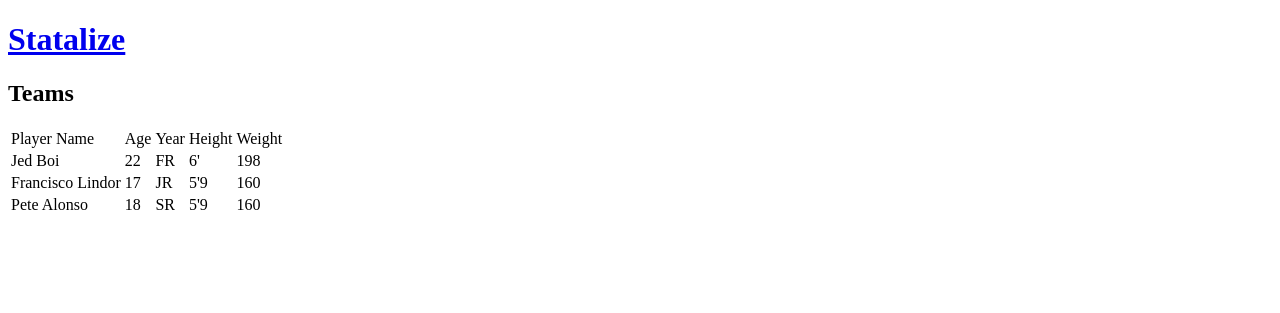
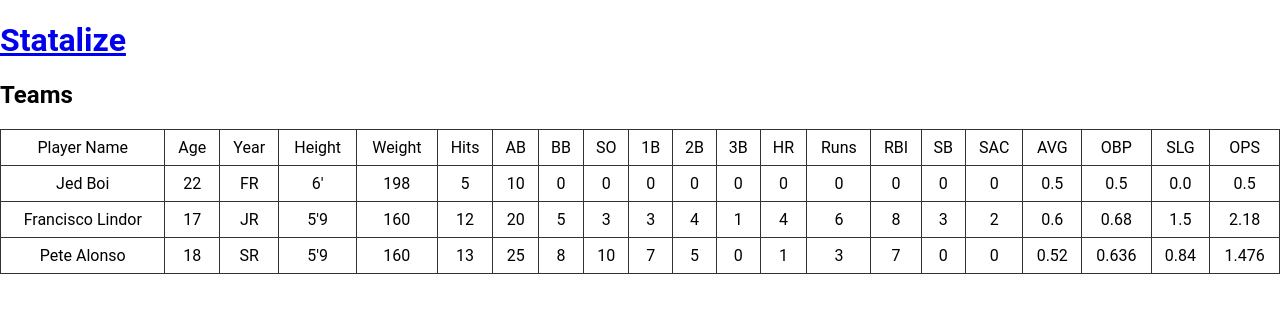
Before and after one commit to sfitz3215/statalize, a Django app: page /7e82afb8-5110-401d-8074-d29aa4abe8ff/ in a window 1280 px wide. Shown: the top 313 px of the page. Run offline with Django 5.2, Linux system fonts and the light colour scheme; data comes from the database, SQL or seed files in the repository; both versions use the stored data as it was after the commit.

Commit message:
All player stats complete

```diff
--- a/statalize_app/models.py
+++ b/statalize_app/models.py
@@ -1,6 +1,7 @@
 from django.db import models
 import uuid
 from django.contrib.auth.models import User
+from django.db.models import Sum, Count
 
 
 FRESHMAN = "FR"
@@ -35,10 +36,20 @@ class player (models.Model):
     player_year = models.CharField(max_length=2, choices=YEAR_IN_SCHOOL_CHOICES)
     player_height = models.CharField(max_length= 4)
     player_weight = models.CharField(max_length= 3)
-
-
+    player_hits = models.PositiveIntegerField(default=0)
+    player_AB = models.PositiveIntegerField(default=0)
+    player_BB = models.PositiveIntegerField(default=0)
+    player_SO = models.PositiveIntegerField(default=0)
+    player_Singles = models.PositiveIntegerField(default=0)
+    player_Doubles = models.PositiveIntegerField(default=0)
+    player_Triples = models.PositiveIntegerField(default=0)
+    player_HR = models.PositiveIntegerField(default=0)
+    player_Runs = models.PositiveIntegerField(default=0)
+    player_RBI = models.PositiveIntegerField(default=0)
+    player_SB = models.PositiveIntegerField(default=0)
+    player_SAC = models.PositiveIntegerField(default=0)
     def _str_(self):
-        return (self.player_name + " " + self.player_age + " " + self.player_year)
+            return (self.player_name + " " + self.player_age + " " + self.player_year)
 
 class coach (models.Model):
     coach = models.ForeignKey(team, on_delete=models.CASCADE)
--- /dev/null
+++ b/statalize_app/util.py
@@ -0,0 +1,18 @@
+def calculate_avg(hits, AB):
+    if AB == 0:
+        return 0
+    return hits / AB
+
+def calculate_obp(hits, BB, AB):
+    if AB == 0:
+        return 0
+    return (hits + BB) / (AB + BB)
+
+def calculate_slg(singles, doubles, triples, HR, AB):
+    if AB == 0:
+        return 0
+    total_bases = singles + (2 * doubles) + (3 * triples) + (4 * HR)
+    return total_bases / AB
+
+def calculate_ops(OBP, SLG):
+    return SLG + OBP
--- a/statalize_app/views.py
+++ b/statalize_app/views.py
@@ -5,6 +5,9 @@ from django.contrib.auth.decorators import login_required
 from django.contrib.auth import authenticate, login, logout
 from django.http import HttpResponse
 from .models import team, player, coach
+from .util import calculate_slg, calculate_ops, calculate_avg, calculate_obp
+from django.db.models import Sum, Count
+
 # Create your views here.
 
 def display_home(request):
@@ -15,5 +18,36 @@ def display_home(request):
 def display_team(request, id):
     set_team = get_object_or_404(team, id=id)
     teams_players = player.objects.all().filter(plays_for=set_team.id)
-    context = {"Team": set_team, "Players": teams_players}
+    player_stats = []
+    for Player in teams_players:
+        avg = calculate_avg(Player.player_hits, Player.player_AB)
+        obp = calculate_obp(Player.player_hits, Player.player_BB, Player.player_AB)
+        slg = calculate_slg(Player.player_Singles, Player.player_Doubles, Player.player_Triples, Player.player_HR, Player.player_AB)
+        ops = calculate_ops(obp, slg)
+
+        player_stats.append({
+            'name': Player.player_name,
+            'age': Player.player_age,
+            'year': Player.player_year,
+            'height': Player.player_height,
+            'weight': Player.player_weight,
+            'hits': Player.player_hits,
+            'AB': Player.player_AB,
+            'BB': Player.player_BB,
+            'SO': Player.player_SO,
+            'Singles': Player.player_Singles,
+            'Doubles': Player.player_Doubles,
+            'Triples': Player.player_Triples,
+            'HR': Player.player_HR,
+            'Runs': Player.player_Runs,
+            'RBI': Player.player_RBI,
+            'SB': Player.player_SB,
+            'SAC': Player.player_SAC,
+            'avg': round(avg, 3),
+            'obp': round(obp, 3),
+            'slg': round(slg, 3),
+            'ops': round(ops, 3),
+            'stats': Player,
+        })
+    context = {"Team": set_team, "Players": teams_players, 'player_stats': player_stats}
     return render(request, 'statalize/teams.html', context)
--- a/templates/base.html
+++ b/templates/base.html
@@ -6,9 +6,36 @@
         {% block title %} Statalize {% endblock %}
     </title>
   </head>
+<style>
+body {
+    font-family: Roboto, sans-serif;
+    margin: 0;
+    padding: 0;
+    color: black;
+}
+
+main {
+    padding: 20px;
+}
+
+table {
+    border-collapse: collapse;
+    width: 100%;
+}
+
+th, td {
+    border: 1px solid #333;
+    padding: 8px;
+    text-align: center;
+}
+</style>
   <body>
+    <h1>
+    <a href="{% url 'home' %}">Statalize</a>
+</h1>
 
 
-    {% block body %} {% endblock %}
+    {% block body %}
+    {% endblock %}
   </body>
 </html>
--- a/templates/statalize/home.html
+++ b/templates/statalize/home.html
@@ -1,10 +1,6 @@
 
 {% extends 'base.html' %}
 {% block body %}
-
-<h1>
-    <a href="{% url 'home' %}">Statalize</a>
-</h1>
   <h2>
       Teams
   </h2>
--- a/templates/statalize/teams.html
+++ b/templates/statalize/teams.html
@@ -1,9 +1,6 @@
 {% extends 'base.html' %}
 
 {% block body %}
-<h1>
-    <a href="{% url 'home' %}">Statalize</a>
-</h1>
   <h2>
       Teams
   </h2>
@@ -14,14 +11,46 @@
     <td>Year</td>
     <td>Height</td>
     <td>Weight</td>
+    <td>Hits</td>
+    <td>AB</td>
+    <td>BB</td>
+    <td>SO</td>
+    <td>1B</td>
+    <td>2B</td>
+    <td>3B</td>
+    <td>HR</td>
+    <td>Runs</td>
+    <td>RBI</td>
+    <td>SB</td>
+    <td>SAC</td>
+    <td>AVG</td>
+    <td>OBP</td>
+    <td>SLG</td>
+    <td>OPS</td>
 </tr>
-      {% for player in Players %}
+      {% for Player in player_stats %}
     <tr>
-        <td>{{player.player_name}}</td>
-        <td>{{player.player_age}}</td>
-        <td>{{player.player_year}}</td>
-        <td>{{player.player_height}}</td>
-        <td>{{player.player_weight}}</td>
+        <td>{{Player.name}}</td>
+        <td>{{Player.age}}</td>
+        <td>{{Player.year}}</td>
+        <td>{{Player.height}}</td>
+        <td>{{Player.weight}}</td>
+        <td>{{Player.hits}}</td>
+        <td>{{Player.AB}}</td>
+        <td>{{Player.BB}}</td>
+        <td>{{Player.SO}}</td>
+        <td>{{Player.Singles}}</td>
+        <td>{{Player.Doubles}}</td>
+        <td>{{Player.Triples}}</td>
+        <td>{{Player.HR}}</td>
+        <td>{{Player.Runs}}</td>
+        <td>{{Player.RBI}}</td>
+        <td>{{Player.SB}}</td>
+        <td>{{Player.SAC}}</td>
+        <td>{{Player.avg}}</td>
+        <td>{{Player.obp}}</td>
+        <td>{{Player.slg}}</td>
+        <td>{{Player.ops}}</td>
     </tr>
   {% endfor %}
 </table>
```
Also changed, not shown: db.sqlite3.
